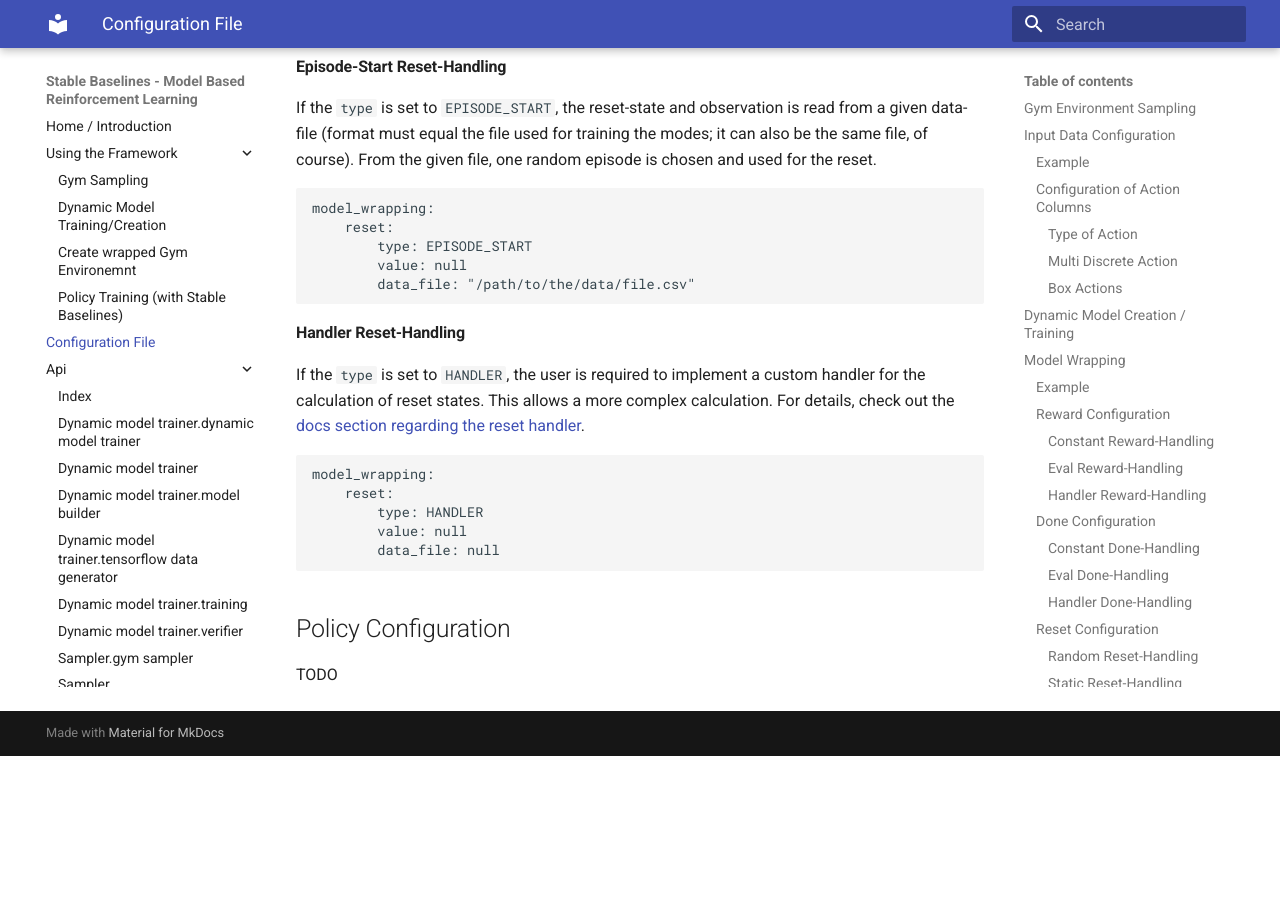
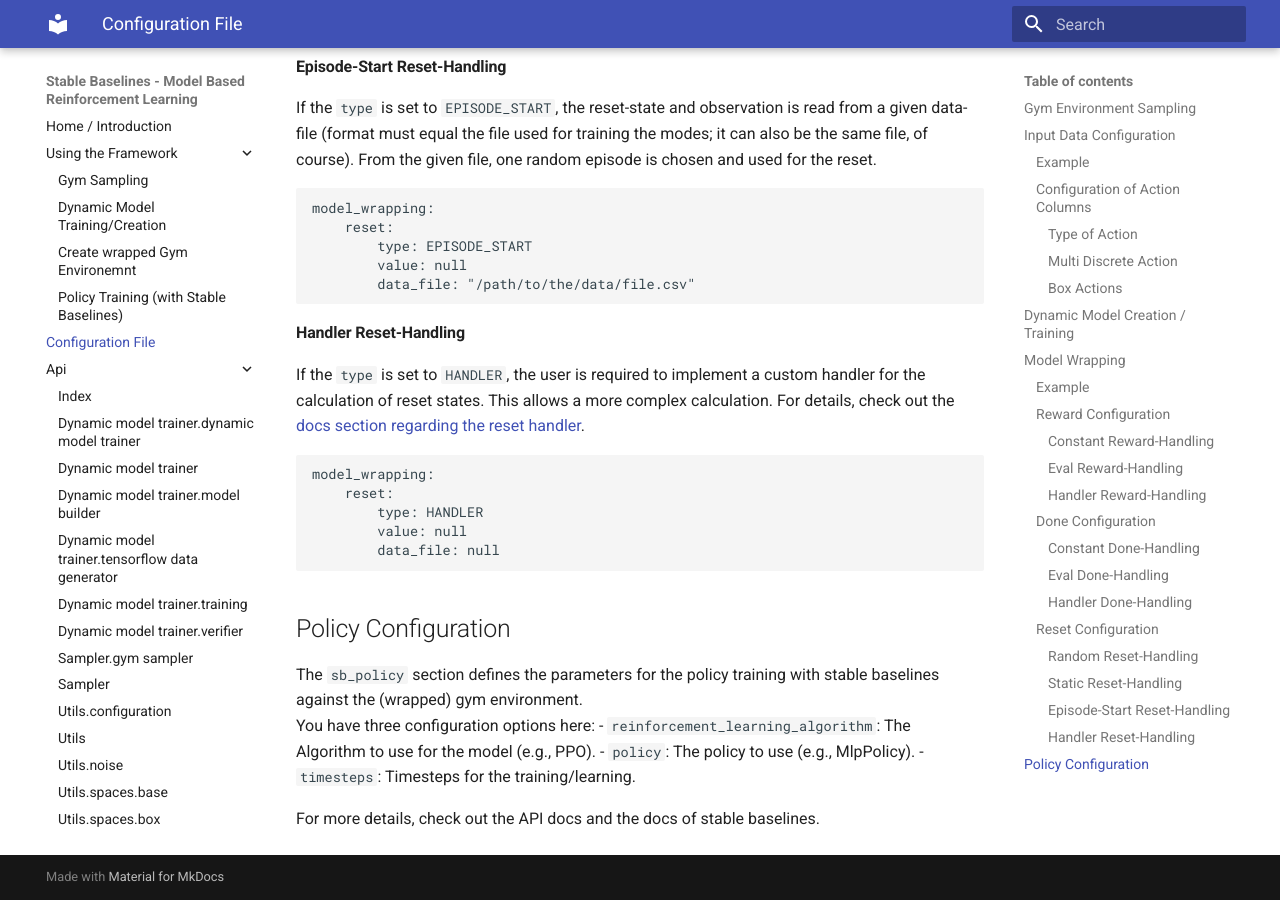
Before and after one commit to micheltokic/stable_baselines_model_based_rl, an MkDocs documentation site: the page built from docs/configuration-file.md, in a window 1280 px wide and 900 px high, scrolled down 5505 px. Built offline with MkDocs 1.6.1 and Material for MkDocs 9.7.7, drawn with Linux system fonts in a browser that asks for light colours; before the commit the page ends 6261 px from its top, so only the background shows below that.

Commit message:
Config docs for policy creation

```diff
--- a/docs/configuration-file.md
+++ b/docs/configuration-file.md
@@ -263,4 +263,11 @@
 
 
 ## Policy Configuration
-TODO
+The `sb_policy` section defines the parameters for the policy training with stable baselines
+against the (wrapped) gym environment.
+You have three configuration options here:
+- `reinforcement_learning_algorithm`: The Algorithm to use for the model (e.g., PPO).
+- `policy`: The policy to use (e.g., MlpPolicy).
+- `timesteps`: Timesteps for the training/learning.
+
+For more details, check out the API docs and the docs of stable baselines.
```
Also changed, not shown: 1 other file.
